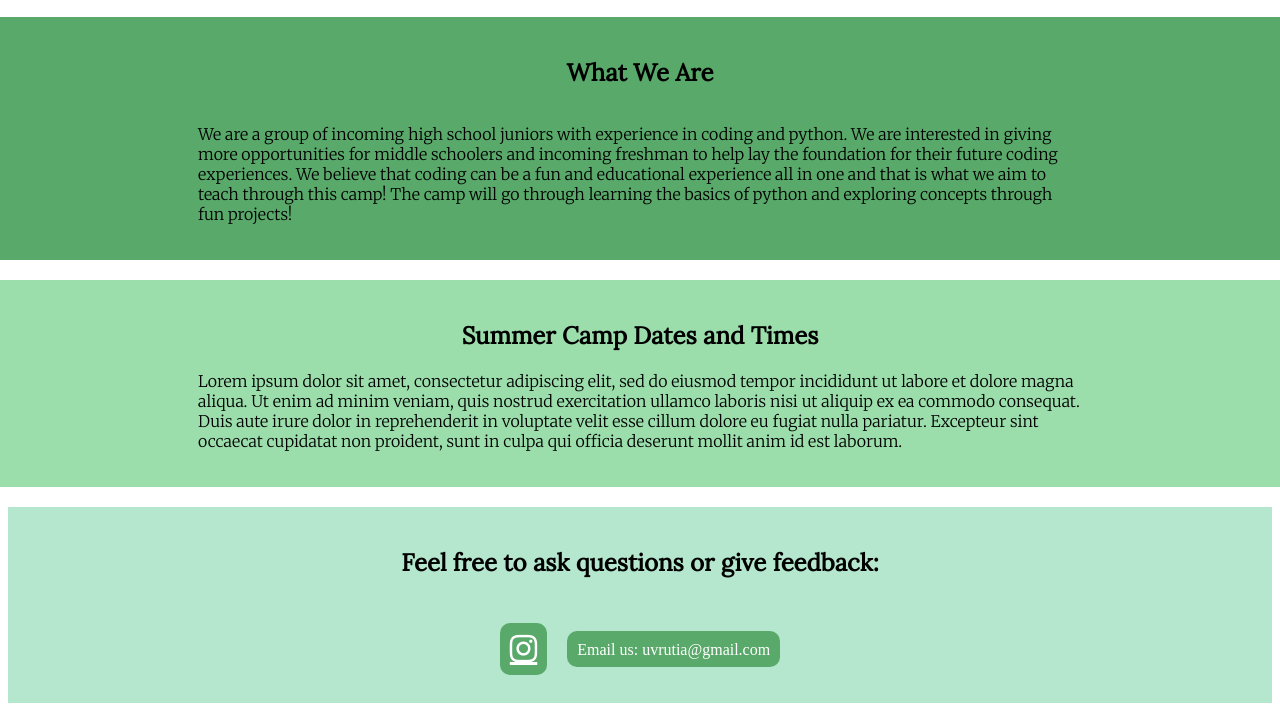
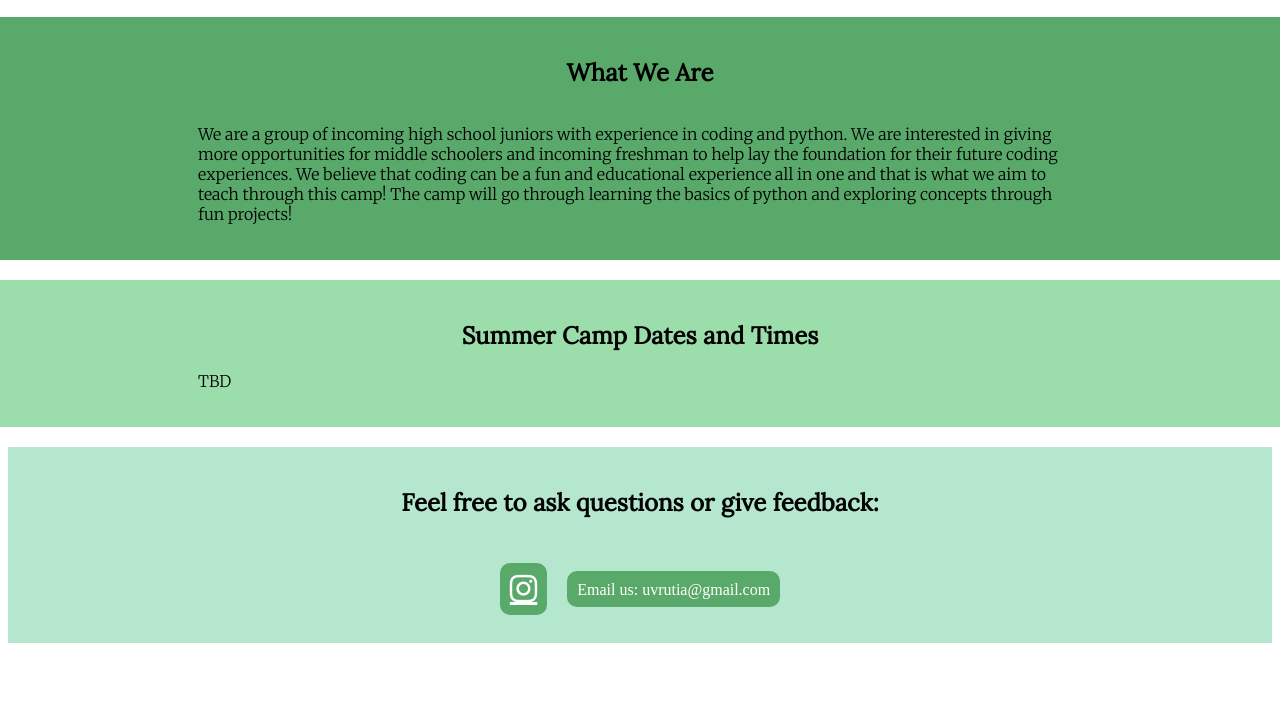
Before and after one commit to cobra-coding/-, a plain HTML site: page index.html in a window 1280 px wide. Shown: the part 211-922 px from the top of the page. After the commit the page ends 862 px from the top, so only its background shows below. Drawn offline with Linux system fonts and the light colour scheme; a script that the page names is missing.

Commit message:
Update index.html text

```diff
--- a/index.html
+++ b/index.html
@@ -35,7 +35,7 @@
 
     <div class="times">
         <h2> Summer Camp Dates and Times</h2>
-        <p class="desc"> Lorem ipsum dolor sit amet, consectetur adipiscing elit, sed do eiusmod tempor incididunt ut labore et dolore magna aliqua. Ut enim ad minim veniam, quis nostrud exercitation ullamco laboris nisi ut aliquip ex ea commodo consequat. Duis aute irure dolor in reprehenderit in voluptate velit esse cillum dolore eu fugiat nulla pariatur. Excepteur sint occaecat cupidatat non proident, sunt in culpa qui officia deserunt mollit anim id est laborum. </p>
+        <p class="desc"> TBD </p>
     </div>
 
     <div class="end">
```
